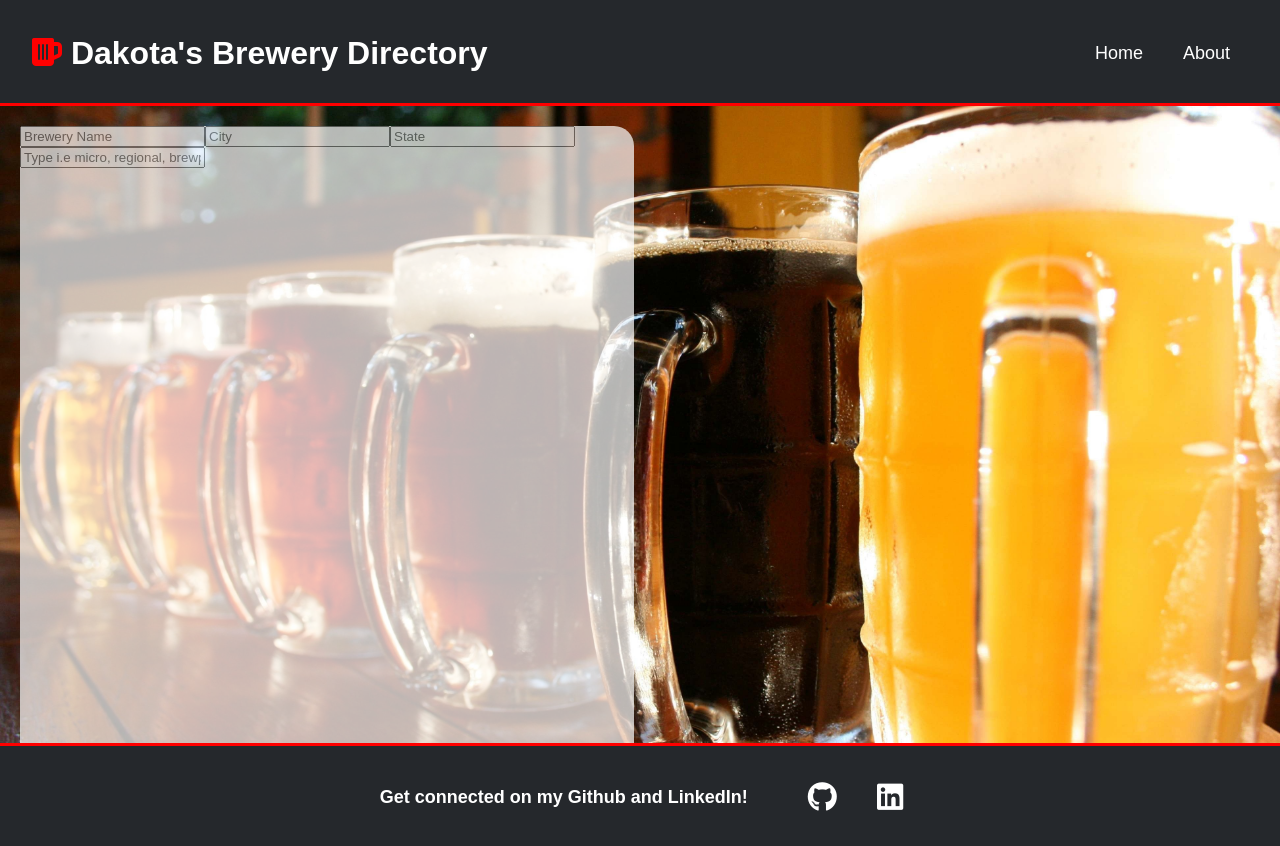
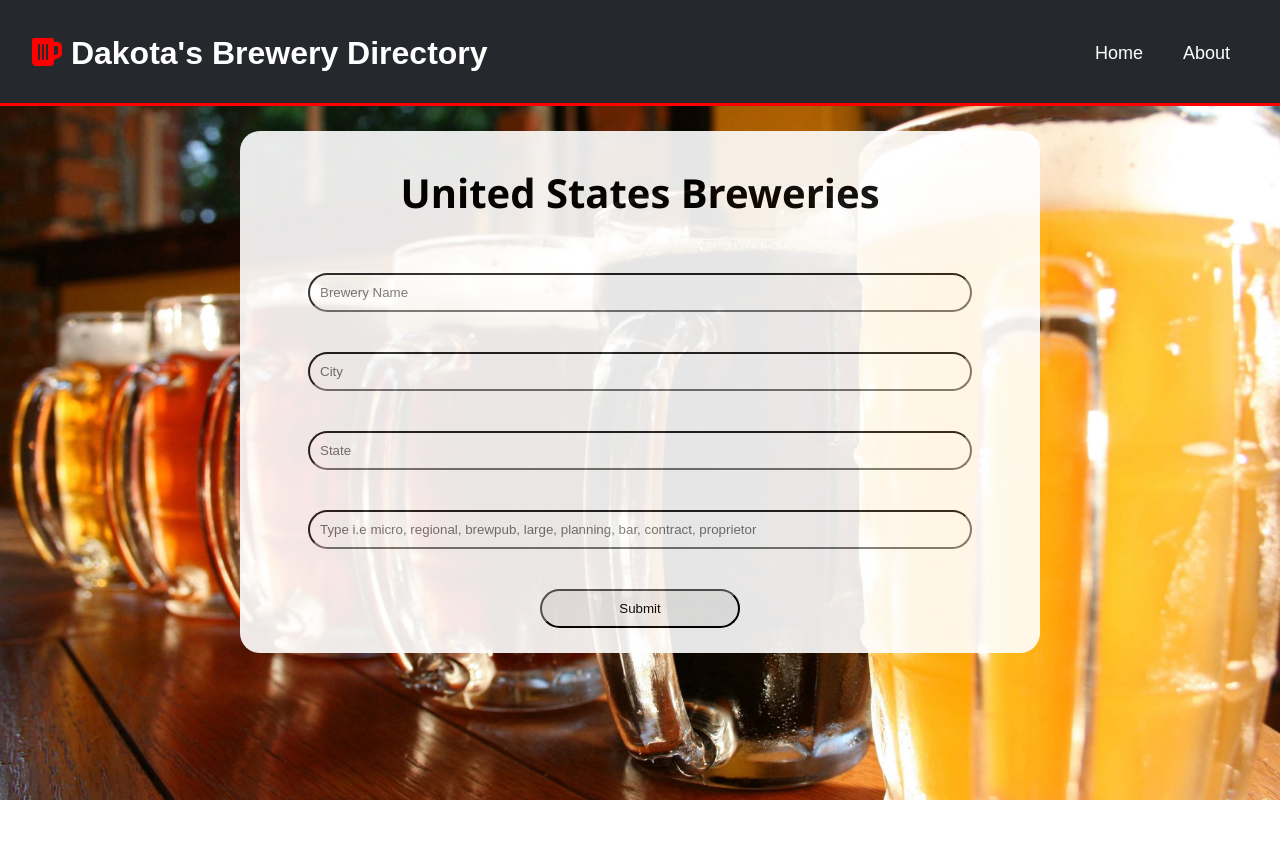
Before and after one commit to dwhelchel/ReactJS-Brewery-Site, a React (Create React App) app: page / in a window 1280 px wide. After the commit the page ends 800 px from the top, so only its background shows below. Built offline with nearby package versions, Linux system fonts and the light colour scheme.

Commit message:
added some changes to form layout

```diff
--- a/src/components/Footer.js
+++ b/src/components/Footer.js
@@ -3,13 +3,14 @@
 
 function Footer() {
     return (
-        <footer>
-            <h3>Get connected on my Github and LinkedIn!</h3>
-            <ul>
-                <li><a href="https://github.com/dwhelchel" target="_blank"><i className="fab fa-github"></i></a></li>
-                <li><a href="https://www.linkedin.com/in/dakota-whelchel/" target="_blank"><i className="fab fa-linkedin"></i></a></li>
-            </ul>
-        </footer>
+        <div></div>
+        // <footer>
+        //     {/* <h3>Get connected on my Github and LinkedIn!</h3>
+        //     <ul>
+        //         <li><a href="https://github.com/dwhelchel" target="_blank"><i className="fab fa-github"></i></a></li>
+        //         <li><a href="https://www.linkedin.com/in/dakota-whelchel/" target="_blank"><i className="fab fa-linkedin"></i></a></li>
+        //     </ul> */}
+        // </footer>
     )
 }
 
--- a/src/components/Form.js
+++ b/src/components/Form.js
@@ -3,13 +3,19 @@
 
 function Form() {
     return(
-        <div className="container">
+        <div className="main-container">
+            <div className="form-container">
+                <div className="header-form-container">
+                    <h1>United States Breweries</h1>
                     <form>
                         <input type="text" placeholder="Brewery Name" />
                         <input type="text" placeholder="City" />
                         <input type="text" placeholder="State" />
                         <input type="text" placeholder="Type i.e micro, regional, brewpub, large, planning, bar, contract, proprietor" />
+                        <input type="submit" />
                     </form>
+                </div>
+            </div>
         </div>
     )
 }
--- a/src/components/Header.js
+++ b/src/components/Header.js
@@ -4,6 +4,7 @@
 function Header() {
     return (
         <header>
+            <div className="header-container">
                 <h1><i className="fas fa-beer" style={{color: 'red'}}></i> Dakota's Brewery Directory</h1>
                 <nav>
                     <ul>
@@ -11,6 +12,7 @@
                         <li className="link"><a href="">About</a></li>
                     </ul>
                 </nav>
+            </div>
         </header>
     );
 }
--- a/src/css/Form.css
+++ b/src/css/Form.css
@@ -1,9 +1,59 @@
-.container {
-  width: 48%;
-  height: 700px;
+.form-container {
+  min-height: 400px;
   background-color: white;
-  opacity: .7;
+  border-radius: 20px;
+  -webkit-box-align: center;
+      -ms-flex-align: center;
+          align-items: center;
+  max-width: 800px;
+  margin: auto;
+  margin-top: 25px;
+  opacity: .9;
+}
+
+.form-container form {
+  text-align: center;
+  min-height: 400px;
+}
+
+.form-container form input[type="text"] {
+  padding: 10px;
   margin: 20px;
+  width: 80%;
   border-radius: 20px;
+  outline: none;
+  border-width: 2px;
+}
+
+.form-container form input[type="submit"] {
+  -webkit-appearance: none;
+  -moz-appearance: none;
+  appearance: none;
+  padding: 10px;
+  margin: 20px;
+  width: 25%;
+  border-radius: 20px;
+  outline: none;
+  border-width: 2px;
+}
+
+.form-container .header-form-container {
+  display: -webkit-box;
+  display: -ms-flexbox;
+  display: flex;
+  -webkit-box-pack: center;
+      -ms-flex-pack: center;
+          justify-content: center;
+  -webkit-box-align: center;
+      -ms-flex-align: center;
+          align-items: center;
+  -ms-flex-wrap: wrap;
+      flex-wrap: wrap;
+}
+
+.form-container .header-form-container h1 {
+  font-size: 40px;
+  padding: 0;
+  font-family: 'Segoe UI', Tahoma, Geneva, Verdana, sans-serif;
 }
 /*# sourceMappingURL=Form.css.map */
--- a/src/css/Header.css
+++ b/src/css/Header.css
@@ -1,5 +1,9 @@
 header {
   background-color: #25282c;
+  border-bottom: 3px red solid;
+}
+
+header .header-container {
   display: -webkit-box;
   display: -ms-flexbox;
   display: flex;
@@ -8,35 +12,35 @@
   -webkit-box-pack: justify;
       -ms-flex-pack: justify;
           justify-content: space-between;
-  border-bottom: 3px red solid;
+  margin: auto;
   /* Heading */
   /* List items ("links") */
   /* Navigation Bar */
 }
 
-header h1 {
+header .header-container h1 {
   margin-top: 25px;
   padding: 10px 30px;
   color: #fff;
 }
 
-header .link {
+header .header-container .link {
   list-style: none;
   display: inline;
   padding: 0 20px;
 }
 
-header .link a {
+header .header-container .link a {
   color: #fff;
   text-decoration: none;
   font-size: 18px;
 }
 
-header .link a:hover {
+header .header-container .link a:hover {
   color: red;
 }
 
-header nav {
+header .header-container nav {
   margin-top: 17px;
   padding: 10px 30px;
 }
--- a/src/scss/Form.scss
+++ b/src/scss/Form.scss
@@ -1,8 +1,52 @@
-.container {
-    width: 48%;
-    height: 700px;
+@mixin inputStyle($padding, $margin, $width) {
+    padding: $padding;
+    margin: $margin;
+    width: $width;
+}
+
+@mixin flex {
+    display: flex;
+    justify-content: center;
+    align-items: center;
+    flex-wrap: wrap;
+}
+
+@mixin formInput {
+    border-radius: 20px;
+    outline: none;
+    border-width: 2px;
+}
+
+.form-container {
+    min-height: 400px;
     background-color: white;
-    opacity: .7;
-    margin: 20px;
     border-radius: 20px;
+    align-items: center;
+    max-width: 800px;
+    margin: auto;
+    margin-top: 25px;
+    opacity: .9;
+    form {
+        text-align: center;
+        min-height: 400px;
+        input[type="text"] {
+            @include inputStyle(10px, 20px, 80%);
+            @include formInput();
+        }
+        input[type="submit"] {
+            -webkit-appearance: none;
+            -moz-appearance: none;
+            appearance: none;
+            @include inputStyle(10px, 20px, 25%);
+            @include formInput();
+        }
+    }
+    .header-form-container {
+        @include flex();
+        h1 {
+            font-size: 40px;
+            padding: 0;
+            font-family: 'Segoe UI', Tahoma, Geneva, Verdana, sans-serif;
+        }
+    }
 }
--- a/src/scss/Header.scss
+++ b/src/scss/Header.scss
@@ -1,9 +1,11 @@
 header {
     background-color: rgb(37, 40, 44);
+    border-bottom: 3px red solid;
+    .header-container {
         display: flex;
         flex-wrap: wrap;
         justify-content: space-between;
-    border-bottom: 3px red solid;
+        margin: auto;
         /* Heading */
         h1 {
             margin-top: 25px;
@@ -30,3 +32,4 @@
             padding: 10px 30px;
         }
     }
+}
```
Also changed, not shown: 2 other files (tests, documents, lock files or other folders). Lines whose indentation alone changed are shown as unchanged.
